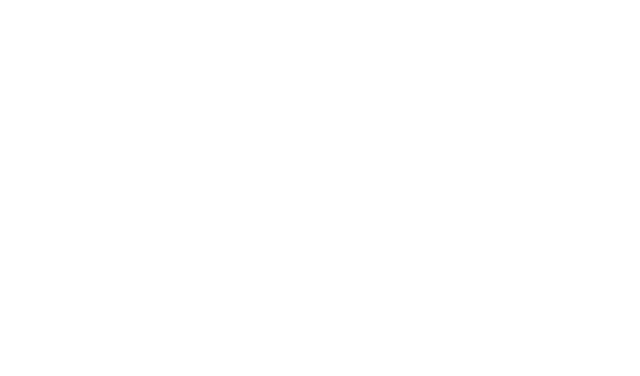
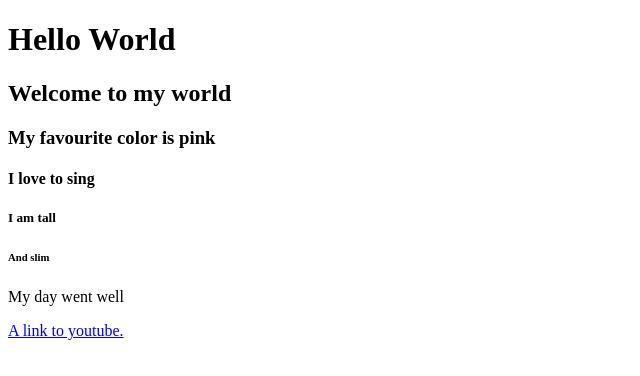
Before and after one commit to olofindamilola/New_project, a plain HTML site: page index.html in a window 1280 px wide. Shown: the whole page, without its empty margins (0-640 px from the left). Drawn offline with Linux system fonts and the light colour scheme.

Commit message:
Mysecond commit

```diff
--- a/index.html
+++ b/index.html
@@ -3,10 +3,17 @@
 <head>
     <meta charset="UTF-8">
     <meta http-equiv="X-UA-Compatible" content="IE=edge">
-    <meta name="viewport" content="width=device-width, initial-scale=1.0">
-    <title>Document</title>
+    <meta name="viewport" content="width=<device-width>, initial-scale=1.0">
+    <title>New_project</title>
 </head>
 <body>
-
+    <h1>Hello World</h1>
+    <h2>Welcome to my world</h2>
+    <h3>My favourite color is pink</h3>
+    <h4>I love to sing</h4>
+    <h5>I am tall</h5>
+    <h6>And slim</h6>
+    <p>My day went well</p>
+    <a href="youtube.com"/>A link to youtube.
 </body>
 </html>
```
